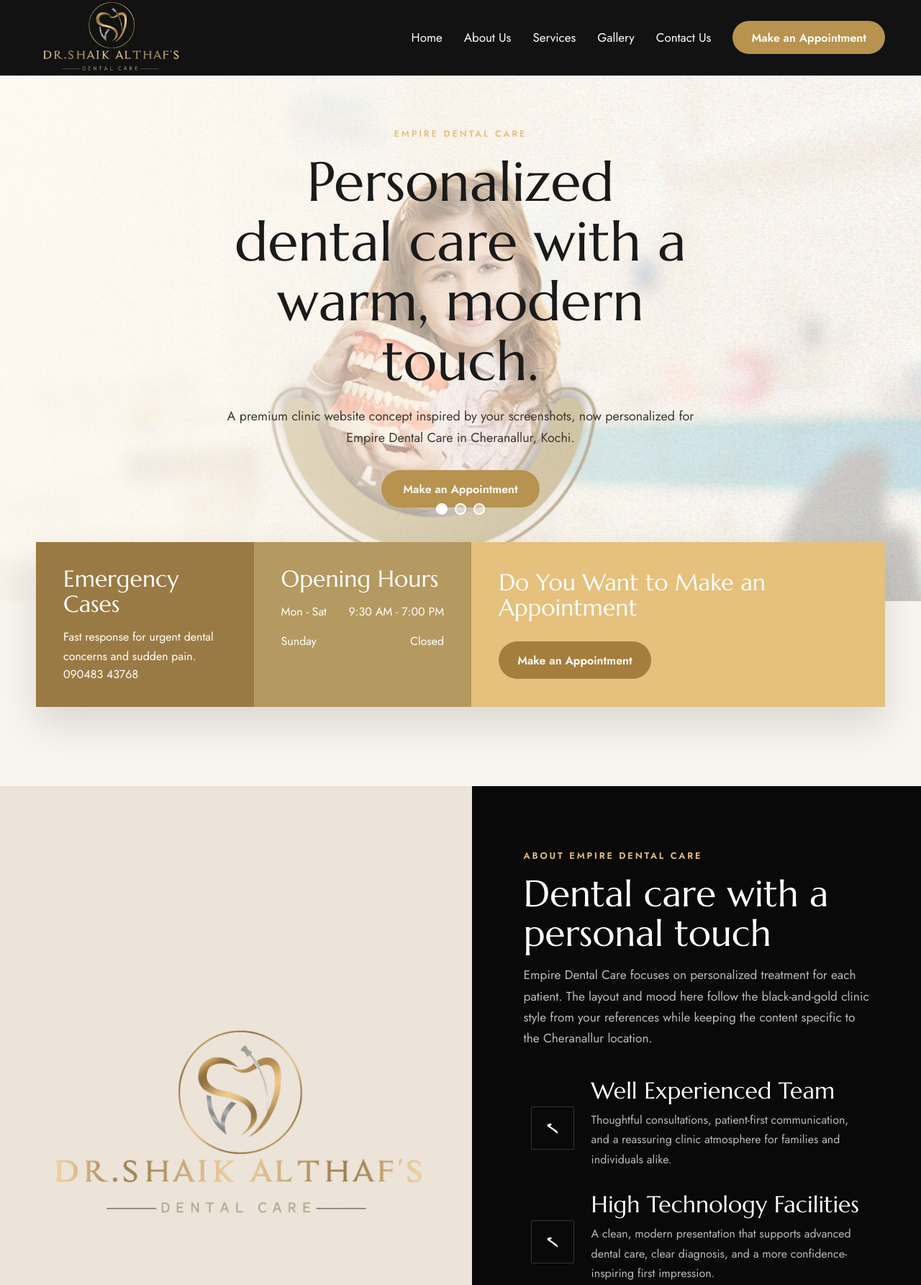
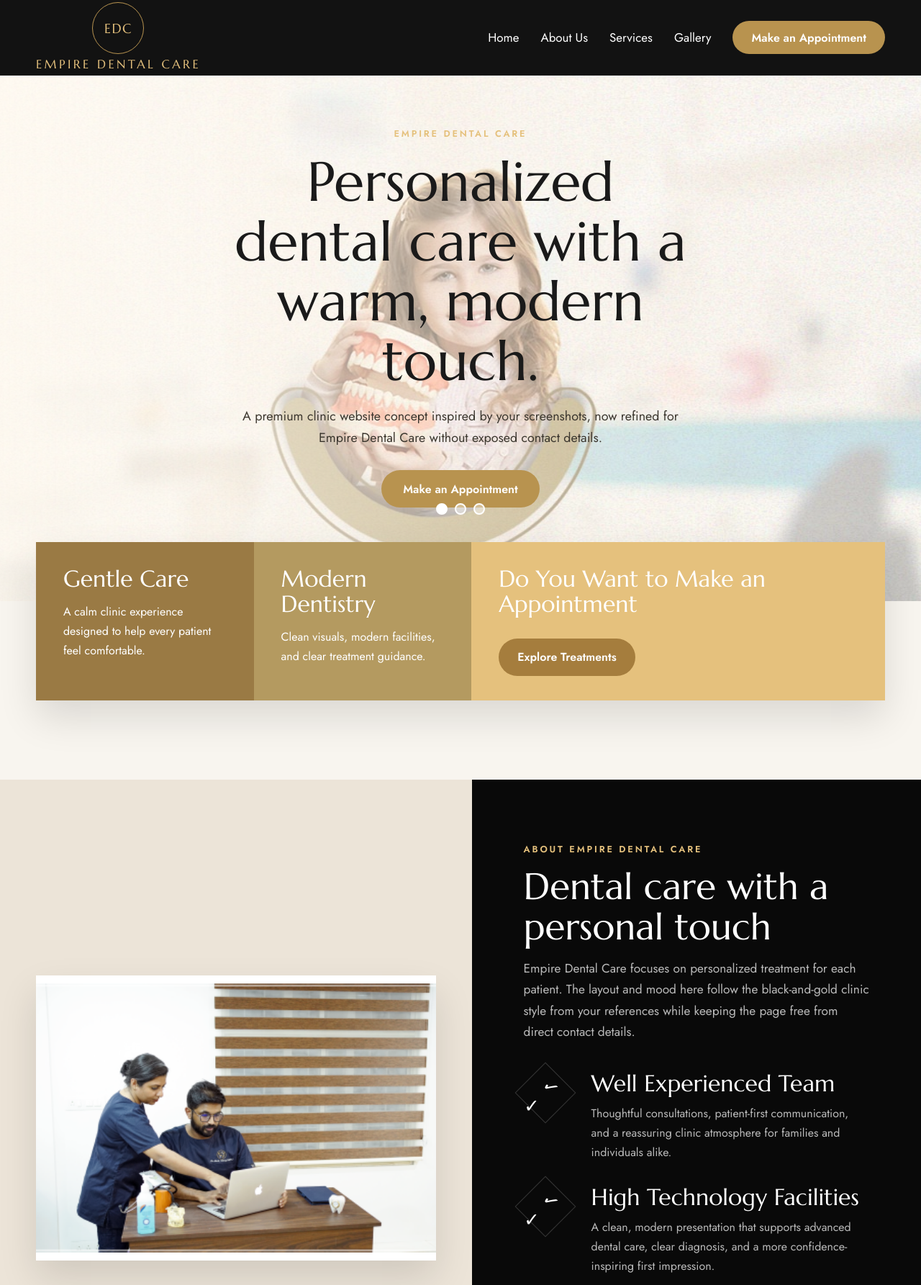
Before and after one commit to silversoul2k5/Empire_Dental_Care, a plain HTML site: page index.html in a window 1280 px wide. Shown: the top 1785 px of the page at 72% size. Drawn offline with Linux system fonts and the light colour scheme.

Commit message:
Update Empire Dental Care theme and remove contact info

```diff
--- a/index.html
+++ b/index.html
@@ -3,10 +3,10 @@
   <head>
     <meta charset="UTF-8" />
     <meta name="viewport" content="width=device-width, initial-scale=1.0" />
-    <title>Empire Dental Care | Cheranallur, Kochi</title>
+    <title>Empire Dental Care | Dental Clinic</title>
     <meta
       name="description"
-      content="Empire Dental Care in Cheranallur, Kochi. Personalized dental care, modern facilities, popular procedures, gallery, location, and contact information."
+      content="Empire Dental Care sample clinic website with a premium black-and-gold dental care theme."
     />
     <link rel="icon" type="image/png" href="assets/favicon.png" />
     <link rel="preconnect" href="https://fonts.googleapis.com" />
@@ -23,7 +23,8 @@
       <header class="header" id="home">
         <div class="container header__inner">
           <a class="brand" href="#home" aria-label="Empire Dental Care home">
-            <img src="assets/shaik/logobg.png" alt="Empire Dental Care logo" />
+            <span class="brand-mark">EDC</span>
+            <span class="brand-text">Empire Dental Care</span>
           </a>
 
           <button
@@ -43,8 +44,7 @@
             <a href="#about">About Us</a>
             <a href="#services">Services</a>
             <a href="#gallery">Gallery</a>
-            <a href="#contact">Contact Us</a>
-            <a class="button button--nav" href="tel:9048343768">Make an Appointment</a>
+            <a class="button button--nav" href="#appointment">Make an Appointment</a>
           </nav>
         </div>
       </header>
@@ -72,9 +72,9 @@
               <h1>Personalized dental care with a warm, modern touch.</h1>
               <p class="hero__lead">
                 A premium clinic website concept inspired by your screenshots, now
-                personalized for Empire Dental Care in Cheranallur, Kochi.
+                refined for Empire Dental Care without exposed contact details.
               </p>
-              <a class="button button--hero" href="tel:9048343768">Make an Appointment</a>
+              <a class="button button--hero" href="#appointment">Make an Appointment</a>
             </div>
           </div>
 
@@ -88,29 +88,25 @@
         <section class="intro-strip">
           <div class="container intro-strip__grid">
             <article class="intro-card intro-card--dark">
-              <h2>Emergency Cases</h2>
-              <p>Fast response for urgent dental concerns and sudden pain.</p>
-              <a href="tel:9048343768">090483 43768</a>
+              <h2>Gentle Care</h2>
+              <p>A calm clinic experience designed to help every patient feel comfortable.</p>
             </article>
 
             <article class="intro-card intro-card--mid">
-              <h2>Opening Hours</h2>
-              <ul>
-                <li><span>Mon - Sat</span><span>9:30 AM - 7:00 PM</span></li>
-                <li><span>Sunday</span><span>Closed</span></li>
-              </ul>
+              <h2>Modern Dentistry</h2>
+              <p>Clean visuals, modern facilities, and clear treatment guidance.</p>
             </article>
 
-            <article class="intro-card intro-card--gold">
+            <article class="intro-card intro-card--gold" id="appointment">
               <h2>Do You Want to Make an Appointment</h2>
-              <a class="button button--card" href="tel:9048343768">Make an Appointment</a>
+              <a class="button button--card" href="#services">Explore Treatments</a>
             </article>
           </div>
         </section>
 
         <section class="section about" id="about">
           <div class="about__media">
-            <img src="assets/shaik/logobg.png" alt="Empire Dental Care gold logo" />
+            <img src="assets/shaik/gallery-photo-12.png" alt="Comfortable dental clinic lounge" />
           </div>
           <div class="about__content">
             <p class="eyebrow">About Empire Dental Care</p>
@@ -118,8 +114,7 @@
             <p class="section-copy">
               Empire Dental Care focuses on personalized treatment for each patient.
               The layout and mood here follow the black-and-gold clinic style from
-              your references while keeping the content specific to the Cheranallur
-              location.
+              your references while keeping the page free from direct contact details.
             </p>
 
             <div class="feature-list">
@@ -250,8 +245,7 @@
               <h2>Real clinic imagery in the same mood as your reference</h2>
               <p class="section-copy">
                 These images follow the Google Maps and website gallery feel you shared:
-                reception, waiting area, consultation spaces, treatment rooms, and
-                branded interiors.
+                reception, waiting area, consultation spaces, and treatment rooms.
               </p>
             </div>
 
@@ -260,60 +254,35 @@
               <img src="assets/shaik/gallery-photo-02.png" alt="Front desk and hallway" loading="lazy" />
               <img src="assets/shaik/gallery-photo-03.png" alt="Consultation desk" loading="lazy" />
               <img src="assets/shaik/gallery-photo-04.png" alt="Treatment room" loading="lazy" />
-              <img src="assets/shaik/gallery-photo-05.png" alt="Clinic logo wall" loading="lazy" />
-              <img src="assets/shaik/gallery-photo-06.png" alt="Clinic exterior signage" loading="lazy" />
               <img src="assets/shaik/gallery-photo-08.png" alt="Dentist working at desk" loading="lazy" />
+              <img src="assets/shaik/gallery-photo-09.png" alt="Consultation space" loading="lazy" />
               <img src="assets/shaik/gallery-photo-10.png" alt="Dentist portrait at desk" loading="lazy" />
+              <img src="assets/shaik/gallery-photo-11.png" alt="Dental workspace" loading="lazy" />
               <img src="assets/shaik/gallery-photo-12.png" alt="Waiting lounge" loading="lazy" />
             </div>
           </div>
         </section>
-
-        <section class="map-section">
-          <iframe
-            title="Empire Dental Care location map"
-            src="https://www.google.com/maps?q=3rd%20floor,%20p%20o,%20zera%20tower,%20Cheranallur,%20Kochi,%20Kerala%20682034&output=embed"
-            loading="lazy"
-            referrerpolicy="no-referrer-when-downgrade"
-          ></iframe>
-        </section>
       </main>
 
-      <footer class="footer" id="contact">
+      <footer class="footer">
         <div class="container footer__top">
           <div class="footer__brand">
-            <img src="assets/shaik/logobg.png" alt="Empire Dental Care footer logo" />
+            <span class="brand-mark">EDC</span>
+            <span class="brand-text">Empire Dental Care</span>
           </div>
 
           <div class="footer__column">
-            <div class="footer__icon">⌖</div>
-            <h3>Office</h3>
+            <h3>Premium dental care concept</h3>
             <p>
-              Empire Dental Care<br />
-              3rd floor, p o, zera tower,<br />
-              Cheranallur, Kochi, Kerala 682034
+              A clean black-and-gold sample website with clinic imagery, treatment
+              highlights, and no public contact details displayed.
             </p>
-          </div>
-
-          <div class="footer__column">
-            <div class="footer__icon">✉</div>
-            <h3>Contact</h3>
-            <p><a href="tel:9048343768">090483 43768</a></p>
-            <p><a href="tel:+919048343768">+91 90483 43768</a></p>
-          </div>
-
-          <div class="footer__column">
-            <div class="footer__icon">◷</div>
-            <h3>Hours</h3>
-            <p>Monday - Saturday</p>
-            <p>9:30 AM - 7:00 PM</p>
-            <p>Sunday: Closed</p>
           </div>
         </div>
 
         <div class="container footer__bottom">
           <p>Empire Dental Care sample website concept</p>
-          <p>Cheranallur, Kochi, Kerala</p>
+          <p>Designed with a black-and-gold dental clinic theme</p>
         </div>
       </footer>
     </div>
--- a/styles.css
+++ b/styles.css
@@ -87,8 +87,34 @@
   min-height: 104px;
 }
 
-.brand {
-  width: 206px;
+.brand,
+.footer__brand {
+  display: inline-grid;
+  gap: 5px;
+  color: var(--gold-soft);
+  text-align: center;
+  text-transform: uppercase;
+}
+
+.brand-mark {
+  width: 72px;
+  height: 72px;
+  display: grid;
+  place-items: center;
+  margin: 0 auto;
+  border: 1px solid var(--gold);
+  border-radius: 50%;
+  color: var(--gold-soft);
+  font-family: "Marcellus", serif;
+  font-size: 1.15rem;
+  letter-spacing: 0.08em;
+}
+
+.brand-text {
+  font-family: "Marcellus", serif;
+  font-size: 1.05rem;
+  letter-spacing: 0.2em;
+  line-height: 1.2;
 }
 
 .nav {
@@ -262,17 +288,6 @@
   margin: 0;
 }
 
-.intro-card ul {
-  display: grid;
-  gap: 14px;
-}
-
-.intro-card li {
-  display: flex;
-  justify-content: space-between;
-  gap: 18px;
-}
-
 .intro-card--dark {
   background: #9a7a44;
   color: white;
@@ -291,7 +306,6 @@
   justify-content: center;
 }
 
-.intro-card--dark a,
 .intro-card--gold a {
   margin-top: 16px;
 }
@@ -337,6 +351,9 @@
 
 .about__media img {
   width: min(100%, 720px);
+  aspect-ratio: 1.15 / 0.82;
+  object-fit: cover;
+  box-shadow: var(--shadow);
 }
 
 .about__content {
@@ -375,168 +392,7 @@
   border: 1px solid rgba(255, 255, 255, 0.18);
   transform: rotate(45deg);
   font-size: 1.6rem;
-}
-
-.feature-item__check::before {
-  content: attr(data-icon);
-}
-
-.feature-item__check {
   color: white;
-}
-
-.feature-item__check {
-  line-height: 1;
-}
-
-.feature-item__check {
-  font-family: "Jost", sans-serif;
-}
-
-.feature-item__check {
-  padding-bottom: 3px;
-}
-
-.feature-item__check {
-  justify-self: center;
-}
-
-.feature-item__check {
-  align-self: center;
-}
-
-.feature-item__check {
-  overflow: hidden;
-}
-
-.feature-item__check {
-  display: flex;
-  align-items: center;
-  justify-content: center;
-}
-
-.feature-item__check {
-  transform: rotate(45deg);
-}
-
-.feature-item__check {
-  border-radius: 2px;
-}
-
-.feature-item__check {
-  font-weight: 500;
-}
-
-.feature-item__check {
-  color: white;
-}
-
-.feature-item__check {
-  position: relative;
-}
-
-.feature-item__check {
-  background: transparent;
-}
-
-.feature-item__check {
-  box-sizing: border-box;
-}
-
-.feature-item__check {
-  margin-top: 12px;
-}
-
-.feature-item__check {
-  font-size: 1.45rem;
-}
-
-.feature-item__check {
-  transform-origin: center;
-}
-
-.feature-item__check {
-  rotate: 45deg;
-}
-
-.feature-item__check {
-  text-indent: 1px;
-}
-
-.feature-item__check {
-  letter-spacing: -0.02em;
-}
-
-.feature-item__check {
-  content: none;
-}
-
-.feature-item__check {
-  user-select: none;
-}
-
-.feature-item__check {
-  cursor: default;
-}
-
-.feature-item__check {
-  aspect-ratio: 1;
-}
-
-.feature-item__check {
-  margin-left: 4px;
-}
-
-.feature-item__check {
-  padding-left: 1px;
-}
-
-.feature-item__check {
-  transform: rotate(45deg);
-}
-
-.feature-item__check {
-  font-size: 1.7rem;
-}
-
-.feature-item__check {
-  color: white;
-}
-
-.feature-item__check {
-  font-weight: 400;
-}
-
-.feature-item__check {
-  line-height: 60px;
-}
-
-.feature-item__check {
-  text-align: center;
-}
-
-.feature-item__check {
-  display: block;
-}
-
-.feature-item__check {
-  padding: 0;
-}
-
-.feature-item__check {
-  place-items: unset;
-}
-
-.feature-item__check {
-  display: grid;
-  place-items: center;
-}
-
-.feature-item__check {
-  transform: rotate(45deg);
-}
-
-.feature-item__check {
   position: relative;
 }
 
@@ -631,13 +487,6 @@
   object-fit: cover;
 }
 
-.map-section iframe {
-  width: 100%;
-  height: 470px;
-  border: 0;
-  display: block;
-}
-
 .footer {
   background: #1f1f1f;
   color: #ddd3bf;
@@ -645,20 +494,10 @@
 
 .footer__top {
   display: grid;
-  grid-template-columns: 1.1fr 1fr 1fr 1fr;
+  grid-template-columns: 0.8fr 1.2fr;
   gap: 28px;
-  align-items: start;
+  align-items: center;
   padding: 64px 0 34px;
-}
-
-.footer__brand img {
-  width: min(100%, 260px);
-}
-
-.footer__icon {
-  margin-bottom: 12px;
-  color: var(--gold-soft);
-  font-size: 2.1rem;
 }
 
 .footer__column h3 {
@@ -696,8 +535,7 @@
     min-height: auto;
   }
 
-  .intro-card--gold,
-  .footer__brand {
+  .intro-card--gold {
     grid-column: 1 / -1;
   }
 }
```
Also changed, not shown: mobile-home.png, 2 other files.
